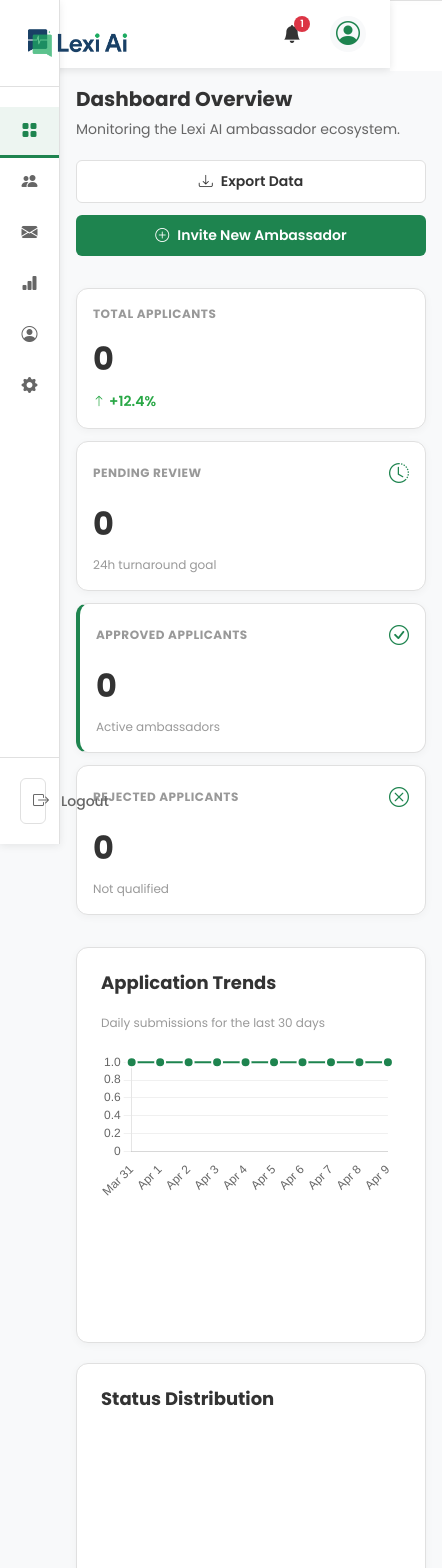
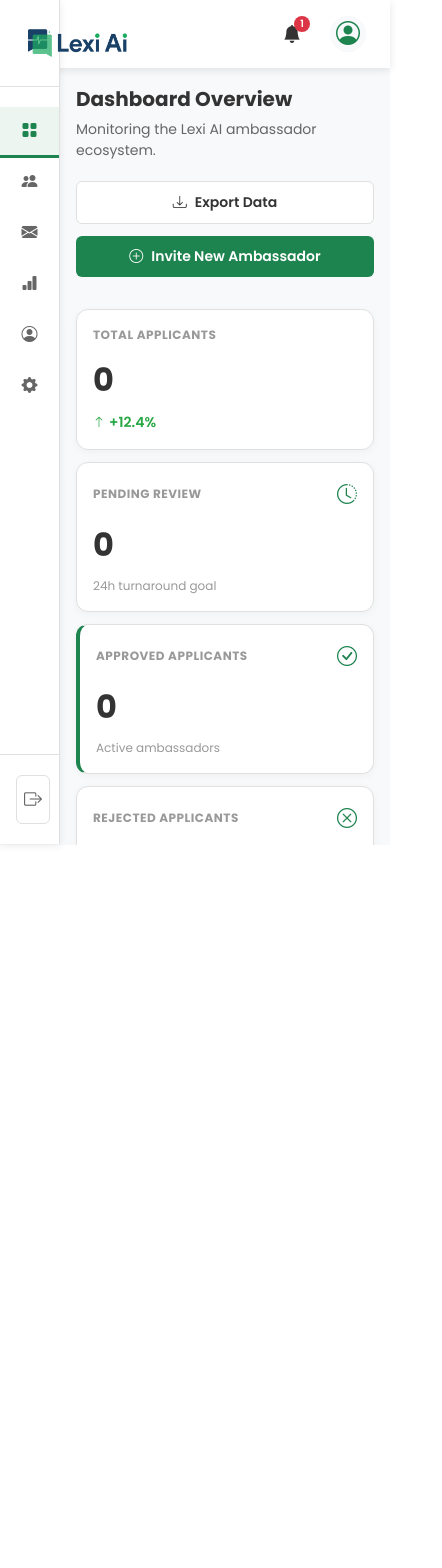
Before and after one commit to nuelfell0ff/Lexi-AI, a React (Vite) app: page /admin/dashboard in a window 390 px wide. Shown: the top 1568 px of the page, 442 px wide, since content can reach past the window. After the commit the page ends 845 px from the top, so only its background shows below. Built offline with nearby package versions, Linux system fonts and the light colour scheme; no server answers; the database is empty; sample sign-in values are in the browser's storage.

Commit message:
made it responsive

```diff
--- a/src/components/AdminLayout.jsx
+++ b/src/components/AdminLayout.jsx
@@ -2,6 +2,7 @@ import React, { useEffect } from 'react'
 import { useNavigate } from 'react-router-dom'
 import { useAuth } from '../context/AuthContext'
 import { useToast } from '../context/ToastContext'
+import LoadingSpinner from './LoadingSpinner'
 import AdminSidebar from './AdminSidebar'
 import AdminNavbar from './AdminNavbar'
 import Toast from './Toast'
@@ -22,11 +23,7 @@ const AdminLayout = ({ children }) => {
     }
   }, [currentUser, loading, navigate])
 
-  if (loading) {
-    return <div>Loading...</div>
-  }
-
-  if (!currentUser) {
+  if (!currentUser && !loading) {
     return null
   }
 
@@ -44,7 +41,7 @@ const AdminLayout = ({ children }) => {
       <div className="admin-main">
         <AdminNavbar />
         <main className="admin-content">
-          {children}
+          {loading ? <LoadingSpinner /> : children}
         </main>
       </div>
     </div>
--- /dev/null
+++ b/src/components/LoadingSpinner.css
@@ -0,0 +1,45 @@
+/* Loading Spinner Container */
+.loading-spinner-container {
+  display: flex;
+  align-items: center;
+  justify-content: center;
+  min-height: calc(100vh - 140px);
+  width: 100%;
+}
+
+/* Loading Spinner Content */
+.loading-spinner-content {
+  display: flex;
+  flex-direction: column;
+  align-items: center;
+  justify-content: center;
+  gap: 20px;
+}
+
+/* Spinner */
+.spinner {
+  width: 50px;
+  height: 50px;
+  border: 4px solid rgba(30, 132, 79, 0.1);
+  border-top: 4px solid #1E844F;
+  border-radius: 50%;
+  animation: spin 1s linear infinite;
+}
+
+/* Spinner Animation */
+@keyframes spin {
+  0% {
+    transform: rotate(0deg);
+  }
+  100% {
+    transform: rotate(360deg);
+  }
+}
+
+/* Loading Text */
+.loading-spinner-content p {
+  color: #666;
+  font-size: 14px;
+  font-weight: 500;
+  margin: 0;
+}
--- /dev/null
+++ b/src/components/LoadingSpinner.jsx
@@ -0,0 +1,15 @@
+import React from 'react'
+import './LoadingSpinner.css'
+
+const LoadingSpinner = () => {
+  return (
+    <div className="loading-spinner-container">
+      <div className="loading-spinner-content">
+        <div className="spinner"></div>
+        <p>Loading...</p>
+      </div>
+    </div>
+  )
+}
+
+export default LoadingSpinner
--- a/src/pages/admin/Dashboard.jsx
+++ b/src/pages/admin/Dashboard.jsx
@@ -88,7 +88,7 @@ const Dashboard = ({ applicants = [], refetchApplicants }) => {
 
   const lineChartOptions = {
     responsive: true,
-    maintainAspectRatio: true,
+    maintainAspectRatio: false,
     plugins: {
       legend: {
         display: false
@@ -124,14 +124,14 @@ const Dashboard = ({ applicants = [], refetchApplicants }) => {
 
   const doughnutChartOptions = {
     responsive: true,
-    maintainAspectRatio: true,
+    maintainAspectRatio: false,
     plugins: {
       legend: {
         position: 'bottom',
         labels: {
-          padding: 20,
+          padding: 15,
           font: {
-            size: 12
+            size: 11
           }
         }
       }
--- a/src/pages/admin/Profile.jsx
+++ b/src/pages/admin/Profile.jsx
@@ -5,6 +5,7 @@ import { db } from '../../firebase'
 import { doc, getDoc, setDoc } from 'firebase/firestore'
 import { updatePassword, reauthenticateWithCredential, EmailAuthProvider } from 'firebase/auth'
 import lexiLogo from '../../assets/Lexi-Ai-No-bg.png'
+import Loading from '../../components/Loading'
 import '../../styles/Profile.css'
 
 const Profile = () => {
@@ -357,7 +358,7 @@ const Profile = () => {
   }
 
   if (loading) {
-    return <div className="profile-page"><p>Loading profile...</p></div>
+    return <Loading />
   }
 
   return (
--- a/src/styles/AdminLayout.css
+++ b/src/styles/AdminLayout.css
@@ -14,6 +14,7 @@
   display: flex;
   min-height: 100vh;
   background-color: var(--bg-light);
+  overflow: hidden;
 }
 
 .admin-main {
@@ -22,6 +23,7 @@
   display: flex;
   flex-direction: column;
   position: relative;
+  overflow: hidden;
 }
 
 .admin-content {
@@ -29,30 +31,47 @@
   padding: 32px;
   background-color: var(--bg-light);
   margin-top: 70px;
-  overflow: visible;
+  overflow-y: auto;
+  overflow-x: hidden;
 }
 
 body {
-  overflow-y: auto;
+  overflow: hidden;
+}
+
+html {
+  overflow: hidden;
 }
 
 /* Responsive */
 @media (max-width: 768px) {
   .admin-main {
     margin-left: 60px;
+    overflow: hidden;
   }
 
   .admin-content {
     padding: 20px;
+    max-height: calc(100vh - 70px);
+    overflow-y: auto;
+    overflow-x: hidden;
   }
 }
 
 @media (max-width: 576px) {
+  .admin-layout {
+    overflow: hidden;
+  }
+
   .admin-main {
     margin-left: 60px;
+    overflow: hidden;
   }
 
   .admin-content {
     padding: 16px;
+    max-height: calc(100vh - 70px);
+    overflow-y: auto;
+    overflow-x: hidden;
   }
 }
--- a/src/styles/AdminSidebar.css
+++ b/src/styles/AdminSidebar.css
@@ -66,7 +66,7 @@
   padding: 20px 0;
   list-style: none;
   margin: 0;
-  overflow-y: auto;
+  overflow: hidden;
 }
 
 .sidebar-nav-link {
@@ -103,25 +103,25 @@
 
 /* Sidebar Footer */
 .sidebar-footer {
-  padding: 20px;
+  padding: 20px 16px;
   border-top: 1px solid var(--border-color);
 }
 
 .sidebar-logout-btn {
   display: flex;
   align-items: center;
+  justify-content: center;
   gap: 12px;
   width: 100%;
-  padding: 10px 12px;
+  padding: 10px 16px;
   background: none;
   border: 1px solid var(--border-color);
   border-radius: 6px;
   color: var(--sidebar-text);
-  font-size: 14px;
-  font-weight: 500;
   cursor: pointer;
   transition: all 0.3s ease;
   font-family: 'Poppins', sans-serif;
+  box-sizing: border-box;
 }
 
 .sidebar-logout-btn:hover {
@@ -131,7 +131,24 @@
 }
 
 .sidebar-logout-btn i {
-  font-size: 16px;
+  font-size: 18px;
+}
+
+.sidebar-logout-btn span {
+  display: none;
+  font-size: 14px;
+  font-weight: 500;
+}
+
+/* Show text on larger screens */
+@media (min-width: 1024px) {
+  .sidebar-logout-btn span {
+    display: inline;
+  }
+
+  .sidebar-logout-btn {
+    justify-content: flex-start;
+  }
 }
 
 /* Responsive */
--- a/src/styles/Analytics.css
+++ b/src/styles/Analytics.css
@@ -85,7 +85,7 @@
 /* Charts Grid */
 .charts-grid {
   display: grid;
-  grid-template-columns: repeat(auto-fit, minmax(400px, 1fr));
+  grid-template-columns: repeat(auto-fit, minmax(250px, 1fr));
   gap: 20px;
 }
 
@@ -95,17 +95,20 @@
   border-radius: 12px;
   border: 1px solid var(--border-color);
   box-shadow: 0 2px 8px rgba(0, 0, 0, 0.04);
+  display: flex;
+  flex-direction: column;
 }
 
 .chart-card h3 {
   font-size: 18px;
   font-weight: 700;
   color: var(--text-dark);
-  margin: 0 0 20px 0;
+  margin: 0 0 16px 0;
 }
 
 .chart-card canvas {
   max-height: 300px;
+  display: block;
 }
 
 /* Responsive */
--- a/src/styles/Dashboard.css
+++ b/src/styles/Dashboard.css
@@ -157,45 +157,56 @@
 /* Charts Grid */
 .charts-grid {
   display: grid;
-  grid-template-columns: repeat(auto-fit, minmax(400px, 1fr));
+  grid-template-columns: repeat(auto-fit, minmax(300px, 1fr));
   gap: 20px;
   margin-bottom: 32px;
 }
 
 .chart-card {
   background: var(--text-light);
-  padding: 24px;
+  padding: 16px;
   border-radius: 12px;
   border: 1px solid var(--border-color);
   box-shadow: 0 2px 8px rgba(0, 0, 0, 0.04);
+  display: flex;
+  flex-direction: column;
+  overflow: hidden;
 }
 
 .chart-card h3 {
-  font-size: 18px;
+  font-size: 16px;
   font-weight: 700;
   color: var(--text-dark);
-  margin: 0 0 8px 0;
+  margin: 0 0 2px 0;
+  overflow: hidden;
+  text-overflow: ellipsis;
+  white-space: nowrap;
 }
 
 .chart-subtitle {
-  font-size: 12px;
+  font-size: 11px;
   color: #999;
-  margin: 0 0 20px 0;
+  margin: 0 0 6px 0;
 }
 
 .chart-container {
-  height: 300px;
-  margin-bottom: 16px;
+  height: 240px;
+  width: 100%;
+  margin: 0;
   position: relative;
+  flex: 1;
+  overflow: hidden;
 }
 
 .chart-container-small {
-  height: 250px;
-  margin-bottom: 16px;
+  height: 200px;
+  width: 100%;
+  margin-bottom: 0;
   display: flex;
   justify-content: center;
   align-items: center;
   position: relative;
+  overflow: hidden;
 }
 
 /* Chart Stats */
```
